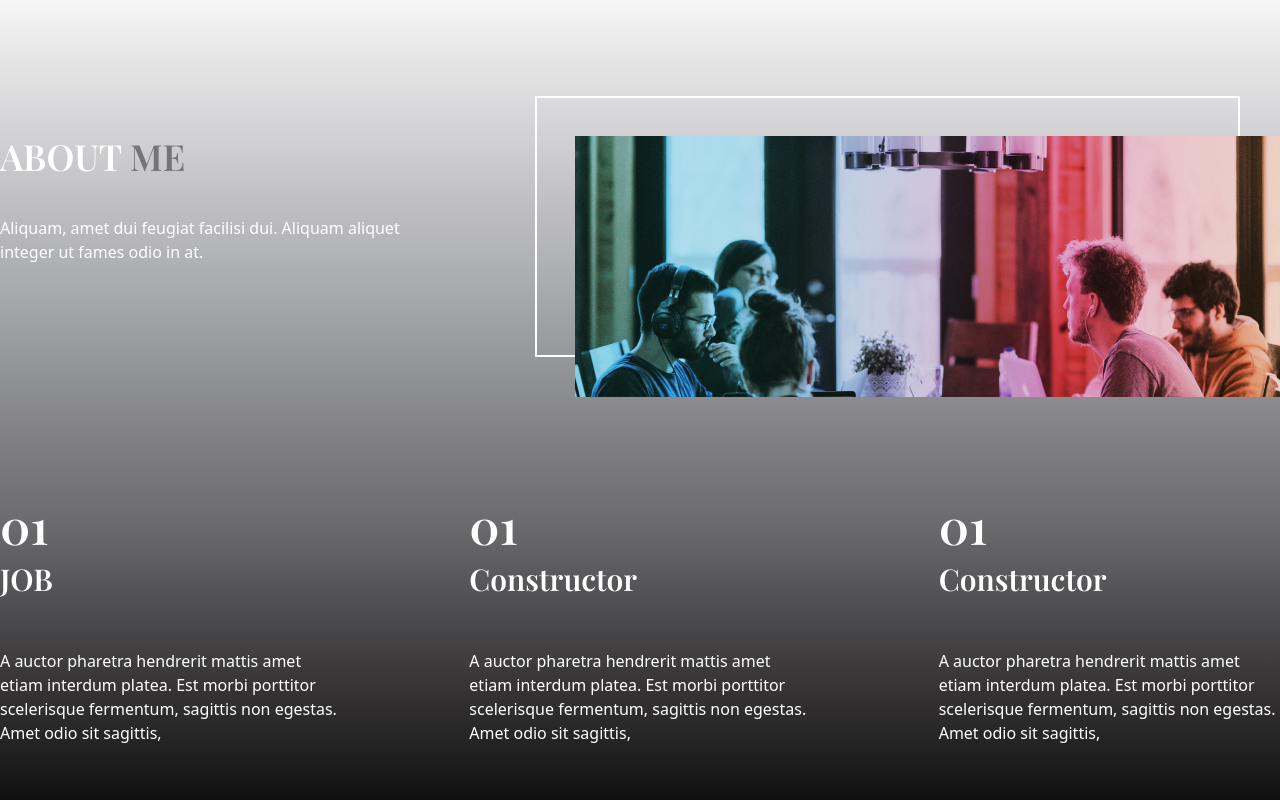
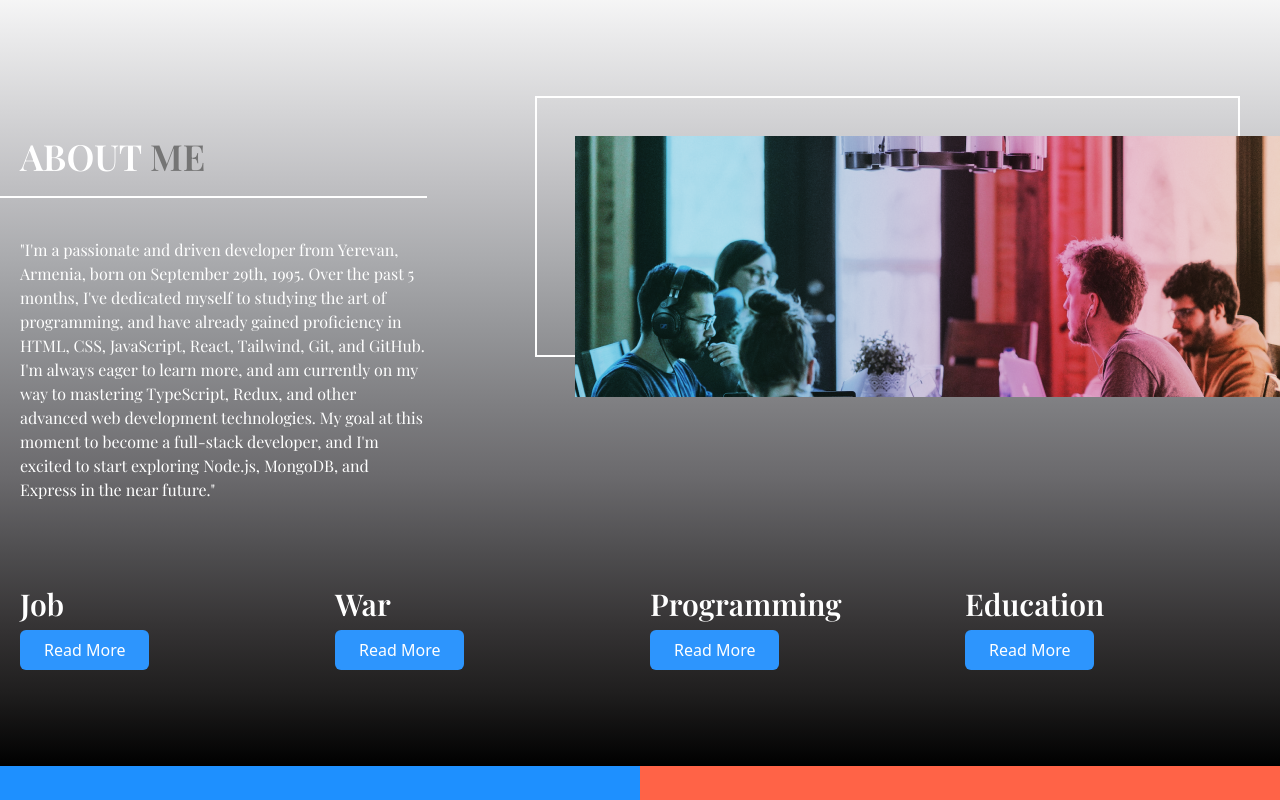
Before and after one commit to codeFather2995/my_portfolio, a React (Create React App) app: page / in a window 1280 px wide. Shown: the part 740-1540 px from the top of the page. Built offline with nearby package versions, Linux system fonts and the light colour scheme.

Commit message:
finall works on header,home & about

```diff
--- a/src/App.jsx
+++ b/src/App.jsx
@@ -29,10 +29,7 @@ const App = () => {
 
   return (
     <div id='App' className='selection:text-white selection:bg-opaque-black'>
-      <Header
-        isTopOfPage = {isTopOfPage}
-        setIsTopOfPage = {setIsTopOfPage}
-      />
+      <Header isTopOfPage = {isTopOfPage}/>
       <Home />
       <About/>
       <Projects />
--- a/src/components/About.jsx
+++ b/src/components/About.jsx
@@ -1,5 +1,8 @@
 import useMediaQuery from '../hooks/useMediaQuery';
 import { motion } from 'framer-motion';
+import ButtonMotion from '../other/ButtonMotion';
+import LineGradient from '../other/LineGradient';
+
 
 
 const About = () => {
@@ -8,7 +11,7 @@ const About = () => {
 
 
   return (
-    <section id='About' className= 'bg-gradient-about pt-10 pb-24'>
+    <section id='About' className= 'relative bg-gradient-about pt-10 pb-24'>
       <div className='md:flex md:justify-between md:gap-16 mt-32 '>
         <motion.div
         className='md:w-1/3'
@@ -21,12 +24,17 @@ const About = () => {
           visible:{opacity:1,x:0}
         }}
         >
-          <p className='font-playfair font-semibold text-4xl mb-5'>
+          <p className='font-playfair font-semibold text-4xl mb-5 ml-5'>
             ABOUT <span className='text-dark-grey'>ME</span>
           </p>
-          <p className="mt-10 mb-7">
-            Aliquam, amet dui feugiat facilisi dui. Aliquam aliquet integer ut
-            fames odio in at.
+            <LineGradient width='1/3 bg-white' />
+          <p className="mt-10 mb-7 ml-5 font-playfair">
+          "I'm a passionate and driven developer from Yerevan, Armenia, born on September 29th,
+          1995. Over the past 5 months, I've dedicated myself to studying the art of programming,
+          and have already gained proficiency in HTML, CSS, JavaScript, React, Tailwind, Git, and
+          GitHub. I'm always eager to learn more, and am currently on my way to mastering
+          TypeScript, Redux, and other advanced web development technologies. My goal at this moment
+          to become a full-stack developer, and I'm excited to start exploring Node.js, MongoDB, and Express in the near future."
           </p>
         </motion.div>
         <div className='mt-16 md:mt-0'>
@@ -51,12 +59,12 @@ const About = () => {
 
       {/* STORIES */}
 
-      <div className='md:flex md:justify-center mt-16 gap-32'>
+      <div className='md:flex mt-4 '>
 
             {/* JOB */}
 
             <motion.div
-            className='md:w-1/3 mt-10'
+            className='md:w-1/4 mt-10 md:ml-5'
             initial="hidden"
             whileInView='visible'
             viewport={{once:true,amount:0.5}}
@@ -66,27 +74,29 @@ const About = () => {
               visible:{opacity:1,y:0},
             }}
             >
-              <div className='relative h-32'>
-                <div className='z-10'>
-                  <p className='font-playfair font-semibold text-5xl'>01</p>
-                  <p className='font-playfair font-semibold text-3xl mt-3'>
-                    JOB
+              <div>
+                  <p className='font-playfair font-semibold text-3xl mb-2'>
+                    Job
                   </p>
-                </div>
-                <div className="w-1/2 md:w-3/4 h-32 bg-pink absolute right-0 top-0 z-[-1]" />
               </div>
-              <p className="mt-5">
-                A auctor pharetra hendrerit mattis amet etiam interdum platea. Est
-                morbi porttitor scelerisque fermentum, sagittis non egestas. Amet
-                odio sit sagittis,
-              </p>
+                  <ButtonMotion
+                  text=" For the past 6 years, I've been managing construction projects with a keen eye for detail and a relentless pursuit of excellence. With almost 40 employees
+                    under my guidance, I've developed a reputation as a skilled and respected leader in the industry.
+                    From the moment I step on the job site, I work tirelessly to ensure that every aspect of the project is executed
+                    with precision and care.I'm always the first to arrive and the last to leave, leading by example and motivating my team to deliver their best work.
+                    Over the years, I've faced numerous challenges and setbacks, but I've never let them slow me down. Instead, I've approached each
+                    obstacle as an opportunity to learn and grow. Through my experience, I've developed a deep understanding of the construction process
+                    and a knack for anticipating potential issues before they arise.
+                    Through my leadership, I've been able to inspire my team to consistently exceed expectations and deliver projects on time, under budget,
+                    and with exceptional quality. Whether it's a small renovation or a large-scale development, I approach each project with the same level of
+                    dedication and attention to detail."/>
             </motion.div>
 
             {/* WAR */}
 
             <motion.div
-            className='md:w-1/3 mt-10'
-            initial="hidden"
+            className='md:w-1/4 mt-10'
+            initial= 'hidden'
             whileInView='visible'
             viewport={{once:true,amount:0.5}}
             transition={{delay:0.2,duration:0.5}}
@@ -95,26 +105,27 @@ const About = () => {
               visible:{opacity:1,y:0},
             }}
             >
-              <div className='relative h-32'>
-                <div className='z-10'>
-                  <p className='font-playfair font-semibold text-5xl'>01</p>
-                  <p className='font-playfair font-semibold text-3xl mt-3'>
-                    Constructor
+              <div>
+                  <p className='font-playfair font-semibold text-3xl mb-2'>
+                    War
                   </p>
-                </div>
-                <div className="w-1/2 md:w-3/4 h-32 bg-pink absolute right-0 top-0 z-[-1]" />
               </div>
-              <p className="mt-5">
-                A auctor pharetra hendrerit mattis amet etiam interdum platea. Est
-                morbi porttitor scelerisque fermentum, sagittis non egestas. Amet
-                odio sit sagittis,
-              </p>
-            </motion.div>
+              <ButtonMotion
+                text="Going to war in 2020 was an experience that I will never forget. It taught me so much about life, about how precious it is, and about how every day is a gift.
+                Through the horrors of war, I learned that life is a precious thing that should never be taken for granted. The things that we sometimes
+                take for granted, like a warm bed, a good meal, or a simple conversation with a friend or loved one, became things that I cherished deeply.
+                Being in war also taught me about the beauty of life. Amidst the destruction and chaos, I saw acts of bravery, kindness, and selflessness
+                that inspired me and gave me hope for the future. I learned to appreciate the little things in life, like a beautiful sunset or a smile from a
+                stranger, and found joy in the simple moments that make life so special.
+                I'm grateful for the lessons that I learned in war, and I carry those lessons with me every day. I'm thankful for the gift of life, and I try
+                to live each day to the fullest, cherishing every moment and embracing every opportunity to learn and grow.
+                Life is beautiful, and I'm grateful for every day that I get to experience it."/>
+             </motion.div>
 
             {/* PROGRAMMING */}
 
             <motion.div
-            className='md:w-1/3 mt-10'
+            className='md:w-1/4 mt-10'
             initial="hidden"
             whileInView='visible'
             viewport={{once:true,amount:0.5}}
@@ -124,24 +135,56 @@ const About = () => {
               visible:{opacity:1,y:0},
             }}
             >
-              <div className='relative h-32'>
-                <div className='z-10'>
-                  <p className='font-playfair font-semibold text-5xl'>01</p>
-                  <p className='font-playfair font-semibold text-3xl mt-3'>
-                    Constructor
+              <div>
+                  <p className='font-playfair font-semibold text-3xl mb-2'>
+                    Programming
                   </p>
-                </div>
-                <div className="w-1/2 md:w-3/4 h-32 bg-pink absolute right-0 top-0 z-[-1]" />
               </div>
-              <p className="mt-5">
-                A auctor pharetra hendrerit mattis amet etiam interdum platea. Est
-                morbi porttitor scelerisque fermentum, sagittis non egestas. Amet
-                odio sit sagittis,
-              </p>
-            </motion.div>
+                <ButtonMotion
+                  text="After my experience in war, I realized that I wanted to do something more, something that would
+                  allow me to not only build physical objects but also make a difference in the world. That's when I
+                  decided to pursue a career in the IT industry.
+                  For me, the IT industry represents an incredible opportunity to change the world for the better.
+                  It's a field that's constantly evolving, and there's always something new to learn, to create,
+                  and to innovate.As I embark on this new journey, I'm excited to use my skills and experience to build something
+                  meaningful and impactful. Whether it's developing software that makes people's lives easier, creating technology
+                  that helps protect the environment, or building platforms that promote social change, I want to make a difference
+                  in the world through the power of technology.I'm grateful for the lessons that I learned in war, and I'm using those
+                  lessons to fuel my passion for making a positive impact in the world. With each day that passes, I'm more motivated than
+                  ever to use my skills and expertise to create something truly extraordinary.The IT industry represents a world of endless
+                  possibilities, and I'm excited to be a part of it. With hard work, dedication, and a commitment to excellence, I know that
+                  I can make a difference and change the world for the better."/>
+              </motion.div>
 
+            {/* EDUCATION */}
+
+            <motion.div
+            className='md:w-1/4 mt-10'
+            initial="hidden"
+            whileInView='visible'
+            viewport={{once:true,amount:0.5}}
+            transition={{delay:0.6,duration:0.5}}
+            variants={{
+              hidden:{opacity:0,y:50},
+              visible:{opacity:1,y:0},
+            }}
+            >
+              <div>
+                  <p className='font-playfair font-semibold text-3xl mb-2'>
+                    Education
+                  </p>
+              </div>
+                <ButtonMotion
+                  text="I studied at the Armenian State University of Economics in Yerevan, Armenia, hoping to graduate
+                  with a degree in Marketing. However, I soon realized that it wasn't the right profession for me, even
+                  though I excelled in it. I wasn't happy with the teaching methods, and it felt like I wasn't learning
+                  the things that mattered the most.So, I decided to take a break from it and explore other fields. Currently,
+                  I'm teaching myself how to become a JavaScript developer, and I'm really enjoying it. It's challenging and
+                  rewarding, and every day I learn something new, which is very exciting.Who knows, maybe in the future, I'll pursue
+                  a degree in computer science or another related field,the possibilities are endless. I love the feeling of learning and growing, and I'm excited
+                  to see where this journey takes me."/>
+              </motion.div>
       </div>
-
     </section>
   )
 }
--- /dev/null
+++ b/src/other/BackDrop.jsx
@@ -0,0 +1,18 @@
+import { motion } from "framer-motion"
+
+const BackDrop = ({children,onClick}) => {
+
+  return (
+    <motion.div
+      className="md:absolute md:top-0 md:left-0 h-full w-full bg-gray-900/90 flex justify-center items-center"
+      onClick={onClick}
+      initial ={{opacity:0}}
+      animate={{opacity:1}}
+      exit={{opacity:0}}
+    >
+        {children}
+    </motion.div>
+  )
+}
+
+export default BackDrop
--- /dev/null
+++ b/src/other/ButtonMotion.jsx
@@ -0,0 +1,36 @@
+import {motion} from 'framer-motion';
+import Modal from './Modal';
+import { useState } from 'react';
+
+const ButtonMotion = ({text}) => {
+
+    const [modalOpen,setModalOpen] = useState(false);
+
+
+    const close = () => {
+        setModalOpen(false);
+
+    };
+
+    const open = () => {
+        setModalOpen(true);
+    };
+
+    return (
+        <div>
+            <motion.button
+                whileHover={{scale:1.1}}
+                whileTap={{scale:0.9}}
+                className='px-6 rounded-md py-2 bg-blue text-white '
+                onClick={() => (modalOpen ? close() : open())}
+            >
+                Read More
+            </motion.button>
+
+            {modalOpen && <Modal modalOpen={modalOpen} handleClose = {close} text = {text}/>}
+
+        </div>
+    )
+}
+
+export default ButtonMotion;
--- /dev/null
+++ b/src/other/Modal.jsx
@@ -0,0 +1,61 @@
+import { motion } from "framer-motion";
+import BackDrop from "./BackDrop";
+import Typical from 'react-typical'
+
+
+const dropIn = {
+  hidden: {
+    y: "-100vh",
+    opacity: 0,
+  },
+  visible: {
+    y: "0",
+    opacity: 1,
+    transition: {
+      duration: 0.1,
+      type: "spring",
+      damping: 25,
+      stiffness: 500,
+    },
+  },
+  exit: {
+    y: "100vh",
+    opacity: 0,
+  },
+}
+
+const Modal = ({handleClose,text}) => {
+
+
+  return (
+    <BackDrop onClick={handleClose}>
+        <motion.div
+          onClick={(e) => e.stopPropagation()}
+          className='mx-auto p-5 flex flex-col items-start bg-sky-900 w-full md:w-[600px] md:h-[500px]
+              rounded-md z-50'
+          variants={dropIn}
+          initial="hidden"
+          animate="visible"
+          exit="exit"
+        >
+          <p className="font-opensans">
+            <Typical
+            loop={1}
+            steps= {[
+              text,
+              5000
+            ]}
+             />
+          </p>
+          <button onClick={handleClose}
+            className='absolute bottom-[-35px] right-0 py-1 px-3 bg-opaque-black hover:bg-sky-900/50
+             text-white transition duration-500'
+            >
+            Close
+            </button>
+        </motion.div>
+    </BackDrop>
+  )
+}
+
+export default Modal
```
Also changed, not shown: src/components/Header.jsx (+15 -14 lines), src/components/Home.jsx (+23 -6 lines).
